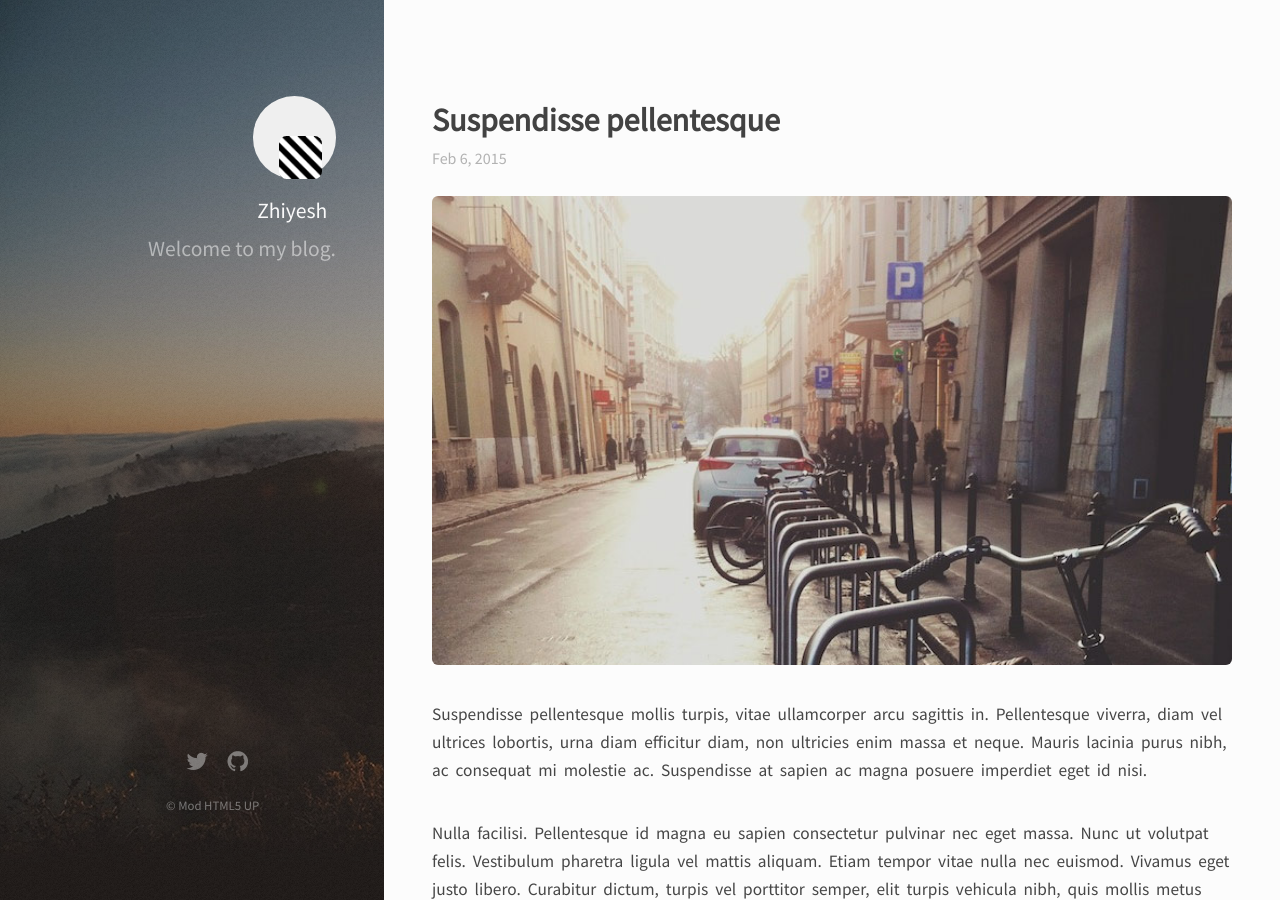
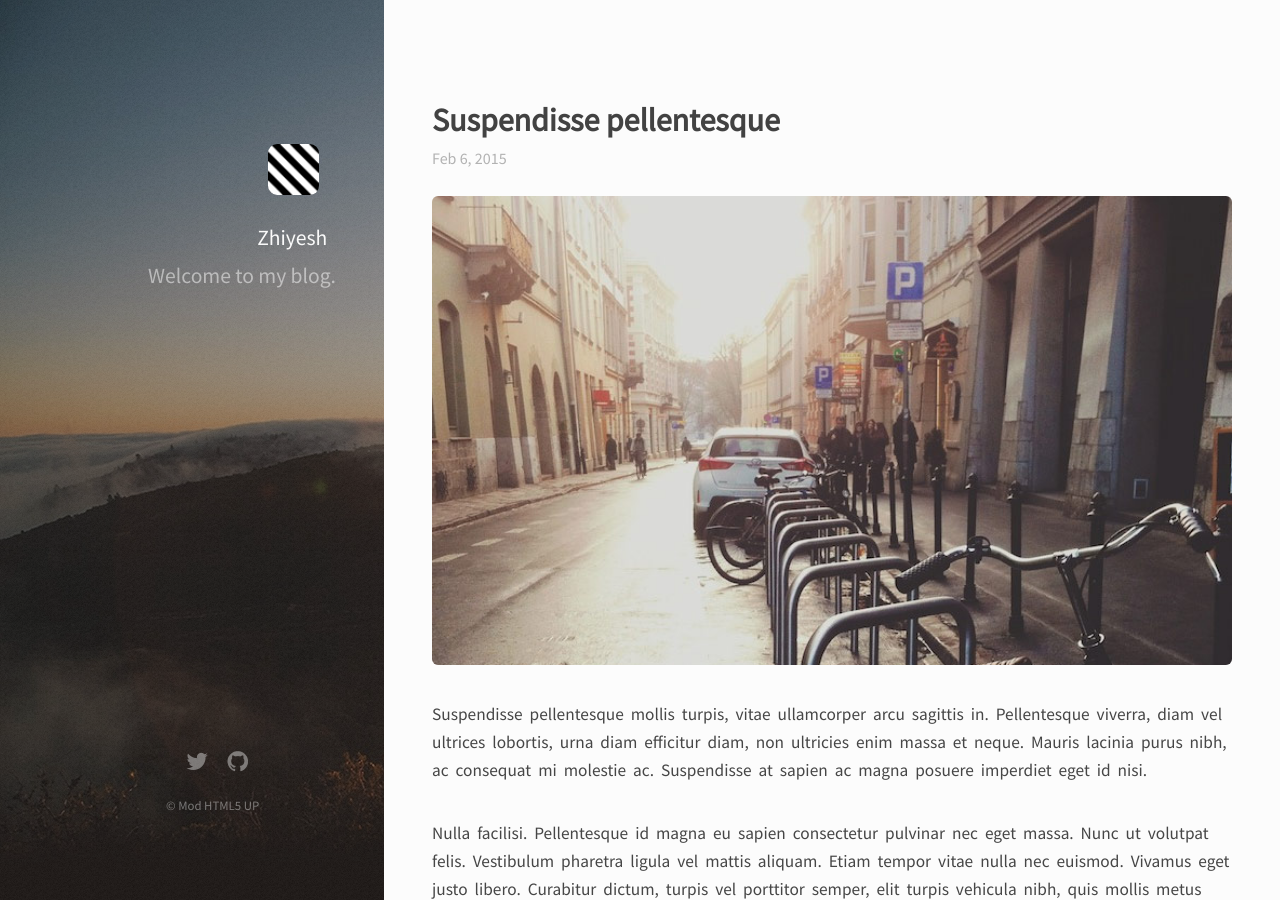
Before and after one commit to Zhiyelah/zhiyelah.github.io, a Jekyll site: the page built from index.html, in a window 1280 px wide and 900 px high. Built offline with Jekyll 4.4.1, drawn with Linux system fonts in a browser that asks for light colours; nearby versions of some CDN libraries.

Commit message:
Update default.html

```diff
--- a/_layouts/default.html
+++ b/_layouts/default.html
@@ -30,7 +30,7 @@
 
 	<body id="top">
     <header id="header">
-      <button class="image avatar"><img class="editable" src="/images/avatar.jpg" onclick="window.open('{{ site.url }}', '_blank')" alt="{{ site.author.name }}"></button>
+      <div class="image avatar"><img class="editable" src="/images/avatar.jpg" onclick="window.open('{{ site.url }}', '_blank')" alt="{{ site.author.name }}"></div>
       <h2 class="editable"><strong>Zhiyesh</strong>&nbsp;&nbsp;
       		Welcome to my blog.</h2>
     </header>
```
